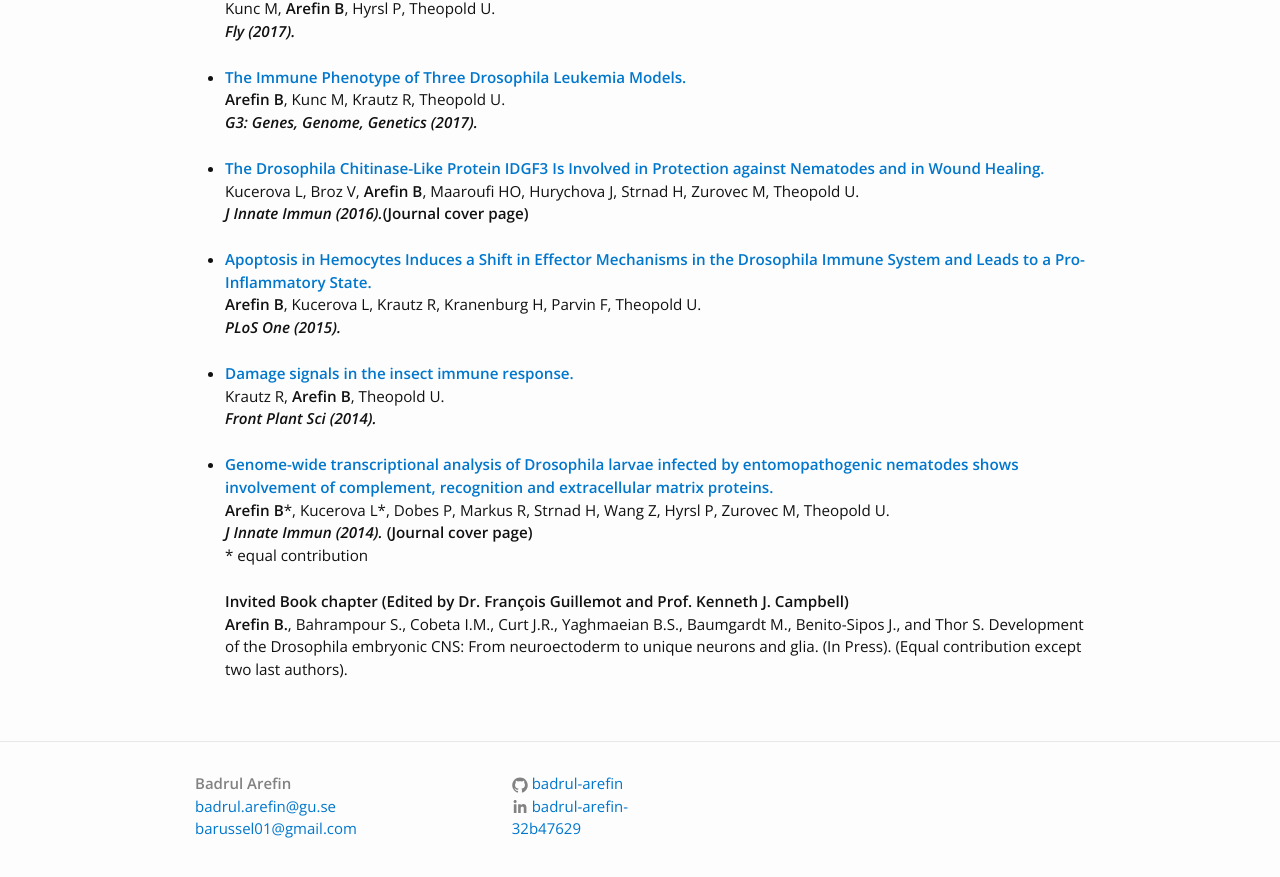
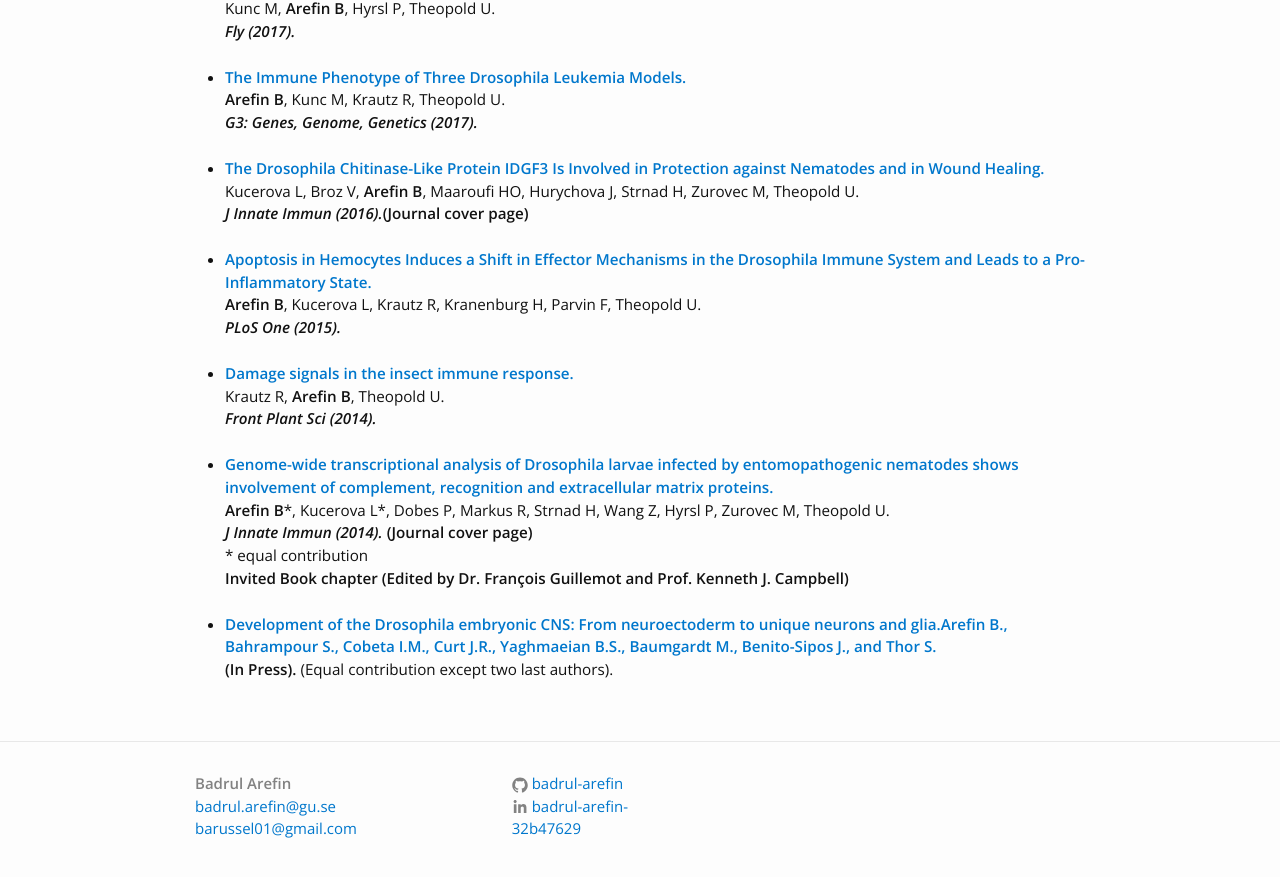
Before and after one commit to Badrul-Arefin/badrul-arefin.github.io, a Jekyll site: the page built from publications.md, in a window 1280 px wide and 900 px high, scrolled down 755 px. Shown: the top 877 px of the window. Built offline with Jekyll 4.4.1, drawn with Linux system fonts in a browser that asks for light colours.

Commit message:
Update publications.md

```diff
--- a/publications.md
+++ b/publications.md
@@ -78,5 +78,7 @@
 	<b>J Innate Immun (2014).</b></i> <b>(Journal cover page)</b><br>
 	* equal contribution<br>
 
-<br><b> Invited Book chapter (Edited by Dr. François Guillemot and Prof. Kenneth J. Campbell)</b><br>
-<b>Arefin B.</b>, Bahrampour S., Cobeta I.M., Curt J.R., Yaghmaeian B.S., Baumgardt M., Benito-Sipos J., and Thor S. Development of the Drosophila embryonic CNS: From neuroectoderm to unique neurons and glia. (In Press). (Equal contribution except two last authors).
+<b> Invited Book chapter (Edited by Dr. François Guillemot and Prof. Kenneth J. Campbell)</b><br>
+</li><br>
+	<li>
+	<a href="https://www.ncbi.nlm.nih.gov/pubmed/23988573">	<b>Development of the Drosophila embryonic CNS: From neuroectoderm to unique neurons and glia.<b>Arefin B.</b>, Bahrampour S., Cobeta I.M., Curt J.R., Yaghmaeian B.S., Baumgardt M., Benito-Sipos J., and Thor S.</b></a><br><b>(In Press).</b> (Equal contribution except two last authors).
```
